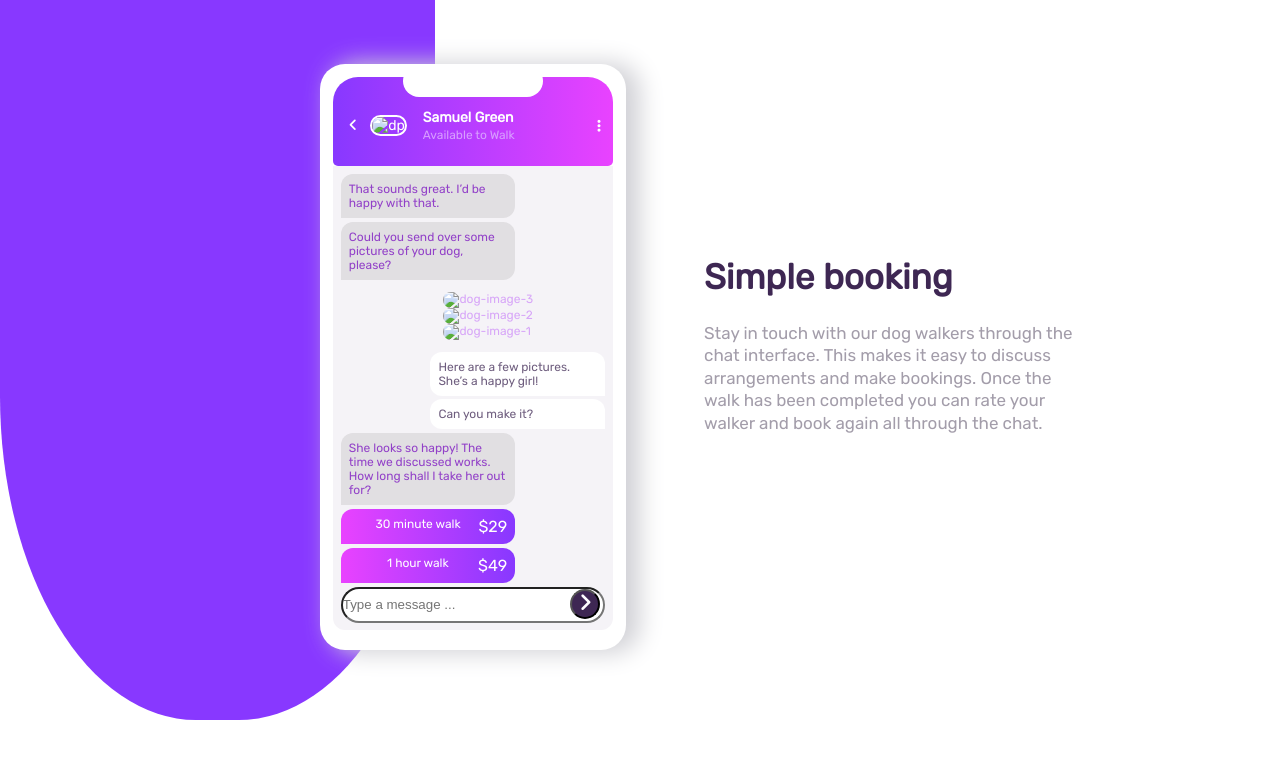
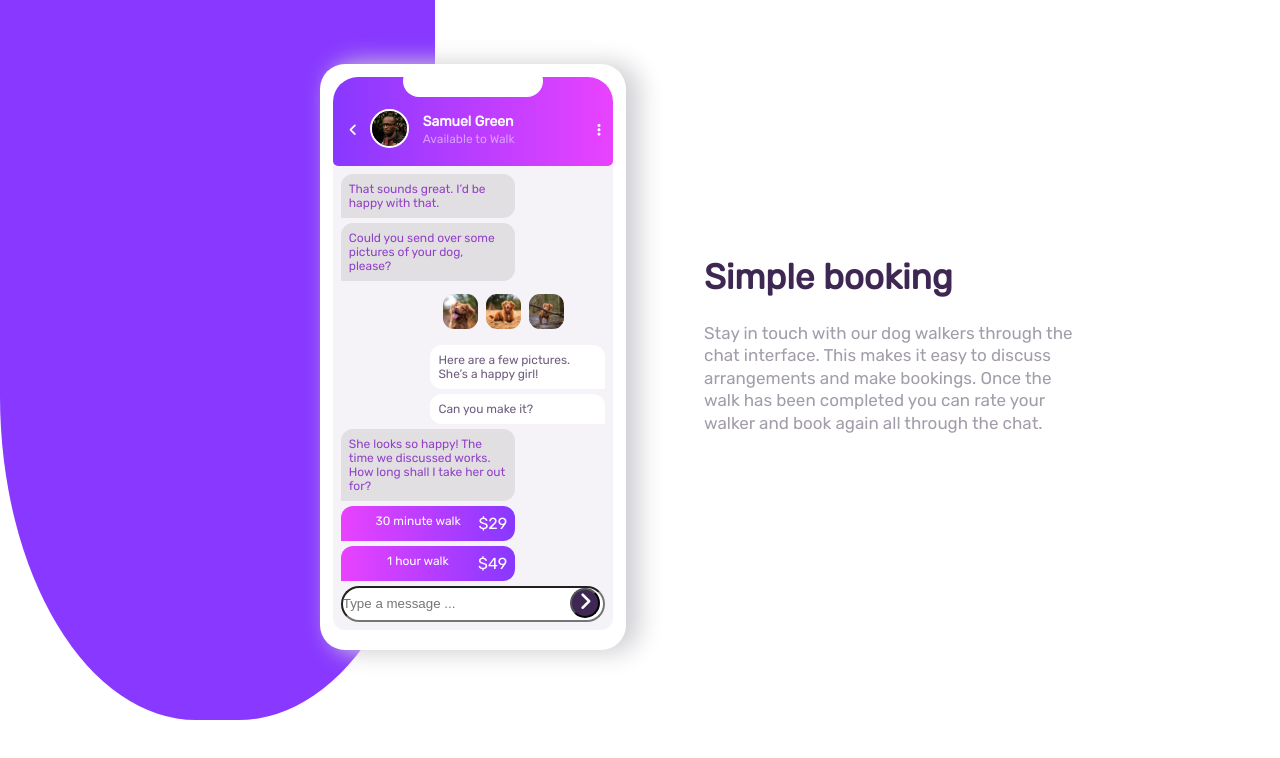
Before and after one commit to ajeetachal/Chat-app-CSS-illustration, a plain HTML site: page index.html in a window 1280 px wide. Drawn offline with Linux system fonts and the light colour scheme.

Commit message:
Update index.html

```diff
--- a/index.html
+++ b/index.html
@@ -3,7 +3,7 @@
 <head>
   <meta charset="UTF-8">
   <meta name="viewport" content="width=device-width, initial-scale=1.0"> <!-- displays site properly based on user's device -->
-  <link rel="icon" type="image/png" sizes="32x32" href="./images/favicon-32x32.png">
+  <link rel="icon" type="image/png" sizes="32x32" href="./favicon-32x32.png">
   <link rel="stylesheet" href="https://cdnjs.cloudflare.com/ajax/libs/font-awesome/6.4.0/css/all.min.css"/>
   <link rel="stylesheet" href="style.css">
   <title>Frontend Mentor | [Challenge Name Here]</title>
@@ -25,7 +25,7 @@
             <div id="nodge"></div><!--nodge div ends here-->
             <div id="profile">
               <div id="icon1"><i class="fa-solid fa-angle-left"></i></div><!--icon1 div ends here-->
-              <div id="dp"><img src="images/avatar.jpg" alt="dp"></div><!--dp div ends here-->
+              <div id="dp"><img src="./avatar.jpg" alt="dp"></div><!--dp div ends here-->
               <div id="user">
                <p id="name">  Samuel Green </p>
                <span id="status">  Available to Walk </span>
@@ -37,7 +37,7 @@
          <div id="part2">
           <div class="chat" id="chat1">  That sounds great. I’d be happy with that.</div>
           <div class="chat" id="chat2">  Could you send over some pictures of your dog, please?</div>
-          <div class="chat" id="chat3"> <img src="images/dog-image-1.jpg" alt="dog-image-3"> <img src="images/dog-image-2.jpg" alt="dog-image-2"> <img src="images/dog-image-3.jpg" alt="dog-image-1">  </div>
+          <div class="chat" id="chat3"> <img src="/dog-image-1.jpg" alt="dog-image-3"> <img src="/dog-image-2.jpg" alt="dog-image-2"> <img src="/dog-image-3.jpg" alt="dog-image-1">  </div>
           <div class="chat" id="chat4"> Here are a few pictures. She’s a happy girl!</div>
           <div class="chat" id="chat5">  Can you make it? </div>
           <div class="chat" id="chat6">  She looks so happy! The time we discussed works. How long shall I take her out for?</div>
```
